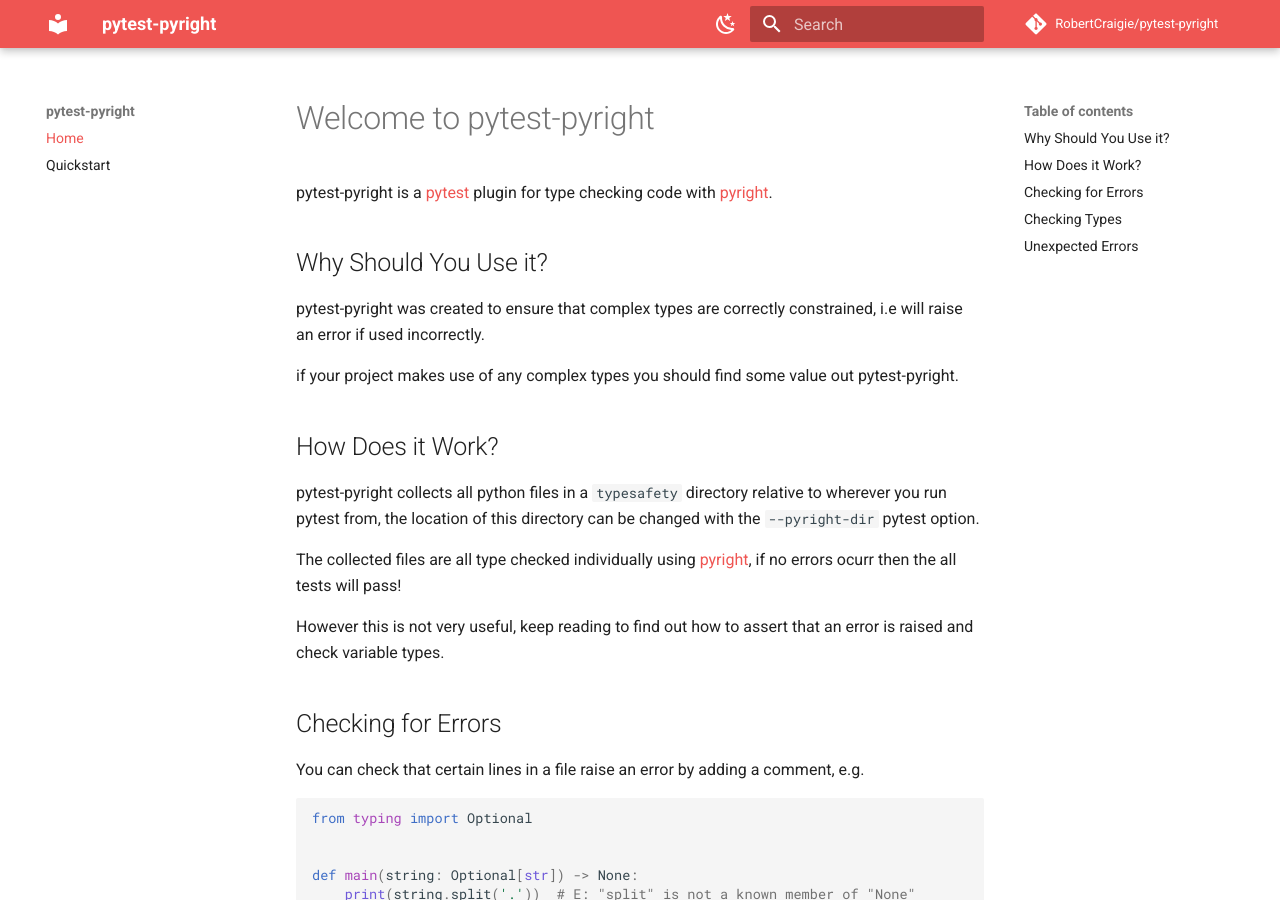
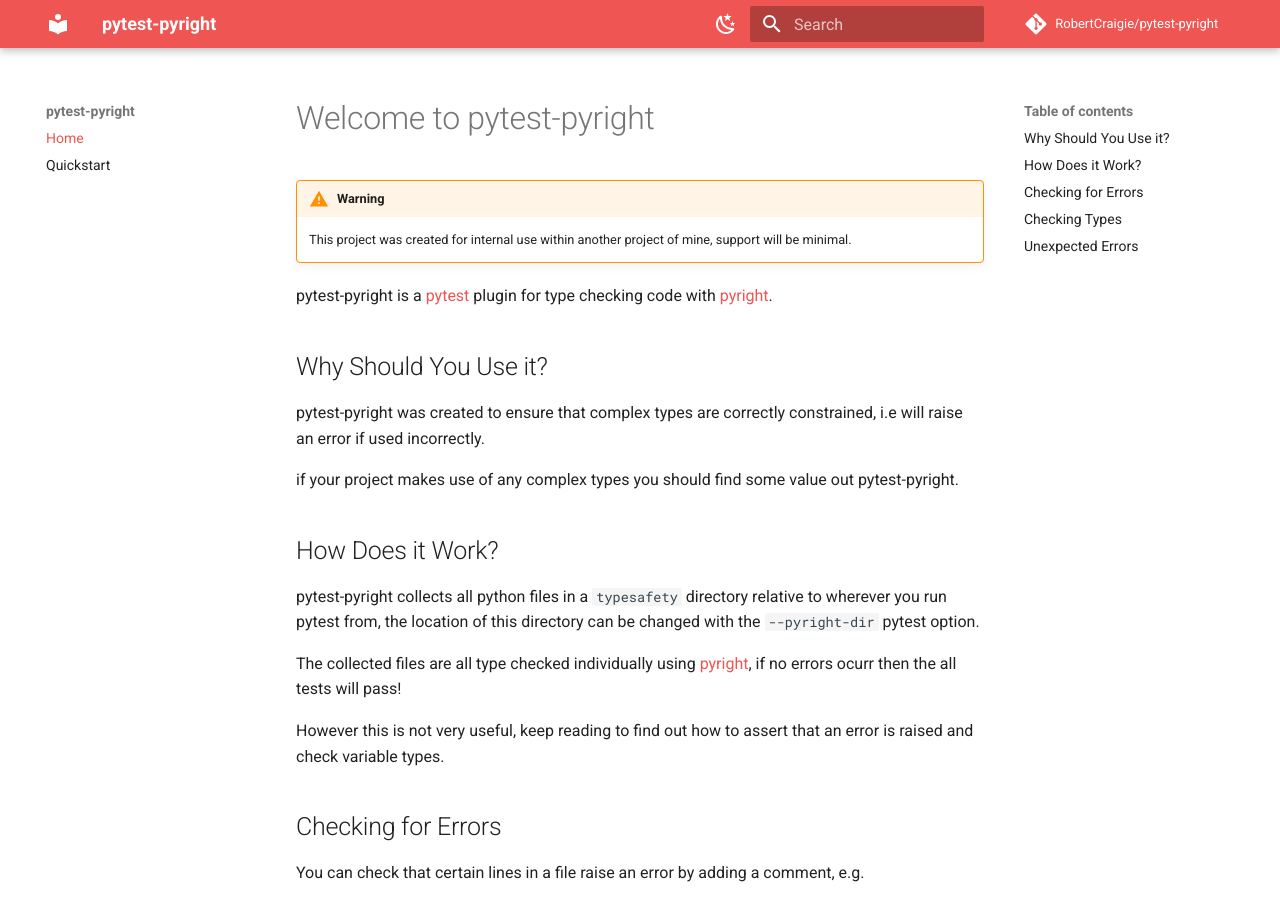
Before and after one commit to RobertCraigie/pytest-pyright, an MkDocs documentation site: the page built from docs/index.md, in a window 1280 px wide and 900 px high. Built offline with MkDocs 1.6.1 and Material for MkDocs 9.7.7, drawn with Linux system fonts in a browser that asks for light colours; comment, search, counter and statistics services are not loaded.

Commit message:
docs: add minimal support warning

```diff
--- a/docs/index.md
+++ b/docs/index.md
@@ -1,4 +1,7 @@
 # Welcome to pytest-pyright
+
+!!! warning
+    This project was created for internal use within another project of mine, support will be minimal.
 
 pytest-pyright is a [pytest](https://pytest.org/) plugin for type checking code with [pyright](https://github.com/microsoft/pyright).
 
```
Also changed, not shown: README.rst.
